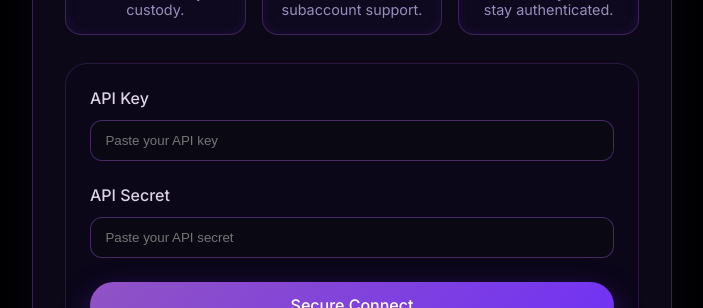
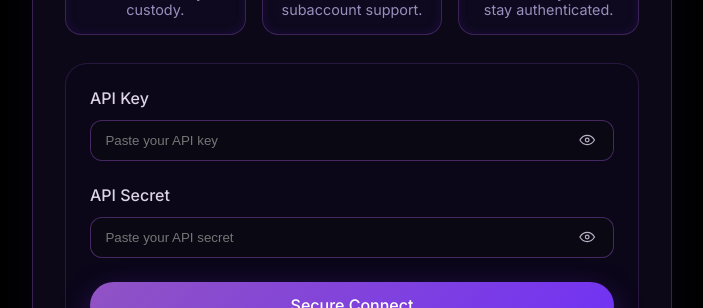
Before and after one commit to arthur-zakaryan/cryptomatrix, a React (Vite) app: page / in a window 1280 px wide. Shown: the part 3540-3848 px from the top of the page, without its empty margins (288-991 px from the left). Built offline with nearby package versions, Linux system fonts and the light colour scheme.

Commit message:
Add visibility toggles for API credentials

```diff
--- a/src/App.css
+++ b/src/App.css
@@ -1007,6 +1007,43 @@
   box-shadow: 0 0 0 3px rgba(145, 83, 195, 0.18);
 }
 
+.input-with-toggle {
+  position: relative;
+  display: flex;
+  align-items: center;
+}
+
+.input-with-toggle input {
+  flex: 1;
+  padding-right: 2.75rem;
+}
+
+.visibility-toggle {
+  position: absolute;
+  right: 0.75rem;
+  display: inline-flex;
+  align-items: center;
+  justify-content: center;
+  width: 1.9rem;
+  height: 1.9rem;
+  border: none;
+  border-radius: 50%;
+  background: transparent;
+  color: rgba(244, 234, 255, 0.75);
+  cursor: pointer;
+  transition: color 0.2s ease;
+}
+
+.visibility-toggle:hover {
+  color: rgba(244, 234, 255, 1);
+}
+
+.visibility-toggle:focus-visible {
+  color: rgba(244, 234, 255, 1);
+  outline: none;
+  box-shadow: 0 0 0 3px rgba(145, 83, 195, 0.35);
+}
+
 .form-confirmation {
   margin: 0;
   font-size: 0.95rem;
--- a/src/components/ConnectForm.tsx
+++ b/src/components/ConnectForm.tsx
@@ -53,6 +53,41 @@ const PulseIcon = () => (
   </svg>
 );
 
+const EyeIcon = () => (
+  <svg xmlns="http://www.w3.org/2000/svg" viewBox="0 0 24 24" width="20" height="20" aria-hidden="true">
+    <path
+      d="M2.5 12s3.5-6 9.5-6 9.5 6 9.5 6-3.5 6-9.5 6-9.5-6-9.5-6z"
+      fill="none"
+      stroke="currentColor"
+      strokeWidth="1.6"
+      strokeLinecap="round"
+      strokeLinejoin="round"
+    />
+    <circle cx="12" cy="12" r="2.4" fill="none" stroke="currentColor" strokeWidth="1.6" />
+  </svg>
+);
+
+const EyeOffIcon = () => (
+  <svg xmlns="http://www.w3.org/2000/svg" viewBox="0 0 24 24" width="20" height="20" aria-hidden="true">
+    <path
+      d="M3 3l18 18"
+      fill="none"
+      stroke="currentColor"
+      strokeWidth="1.6"
+      strokeLinecap="round"
+      strokeLinejoin="round"
+    />
+    <path
+      d="M10.6 10.65a2.4 2.4 0 013.05 3.05M7.4 7.5C4.8 9.3 3 12 3 12s3.5 6 9.5 6a10.5 10.5 0 005.1-1.3m2.9-4.7S16 6 12 6a9 9 0 00-2.05.24"
+      fill="none"
+      stroke="currentColor"
+      strokeWidth="1.6"
+      strokeLinecap="round"
+      strokeLinejoin="round"
+    />
+  </svg>
+);
+
 const connectHighlights = [
   {
     title: 'Bank-grade encryption',
@@ -74,16 +109,22 @@ const connectHighlights = [
 const ConnectForm = () => {
   const [formState, setFormState] = useState(initialConnectState);
   const [submitted, setSubmitted] = useState(false);
+  const [visibility, setVisibility] = useState({ apiKey: false, apiSecret: false });
 
   const handleChange =
     (field: keyof ConnectFormState) => (event: React.ChangeEvent<HTMLInputElement>) => {
       setFormState({ ...formState, [field]: event.target.value });
     };
 
+  const toggleVisibility = (field: keyof ConnectFormState) => () => {
+    setVisibility((prev) => ({ ...prev, [field]: !prev[field] }));
+  };
+
   const handleSubmit = (event: FormEvent<HTMLFormElement>) => {
     event.preventDefault();
     setSubmitted(true);
     setFormState(initialConnectState);
+    setVisibility({ apiKey: false, apiSecret: false });
   };
 
   return (
@@ -106,27 +147,47 @@ const ConnectForm = () => {
       <form className="connect-form" onSubmit={handleSubmit}>
         <div className="form-field">
           <label htmlFor="apiKey">API Key</label>
+          <div className="input-with-toggle">
             <input
               id="apiKey"
               name="apiKey"
-            type="text"
+              type={visibility.apiKey ? 'text' : 'password'}
               value={formState.apiKey}
               onChange={handleChange('apiKey')}
               placeholder="Paste your API key"
               required
             />
+            <button
+              type="button"
+              className="visibility-toggle"
+              onClick={toggleVisibility('apiKey')}
+              aria-label={visibility.apiKey ? 'Hide API key' : 'Show API key'}
+            >
+              {visibility.apiKey ? <EyeOffIcon /> : <EyeIcon />}
+            </button>
+          </div>
         </div>
         <div className="form-field">
           <label htmlFor="apiSecret">API Secret</label>
+          <div className="input-with-toggle">
             <input
               id="apiSecret"
               name="apiSecret"
-            type="password"
+              type={visibility.apiSecret ? 'text' : 'password'}
               value={formState.apiSecret}
               onChange={handleChange('apiSecret')}
               placeholder="Paste your API secret"
               required
             />
+            <button
+              type="button"
+              className="visibility-toggle"
+              onClick={toggleVisibility('apiSecret')}
+              aria-label={visibility.apiSecret ? 'Hide API secret' : 'Show API secret'}
+            >
+              {visibility.apiSecret ? <EyeOffIcon /> : <EyeIcon />}
+            </button>
+          </div>
         </div>
         <button className="cta-button" type="submit">
           Secure Connect
```
Lines whose indentation alone changed are shown as unchanged.
